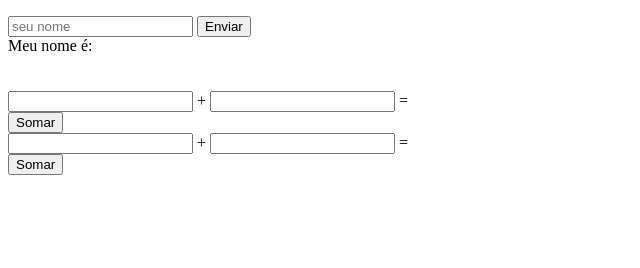
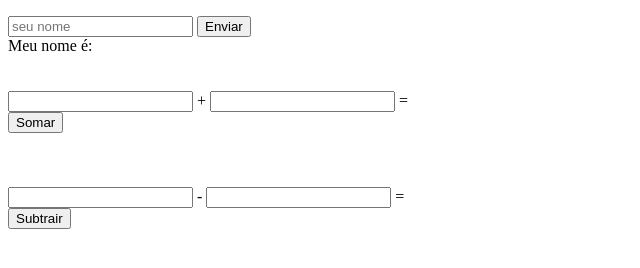
Before and after one commit to GabiDourado/GitHub01, a plain HTML site: page index.html in a window 1280 px wide. Shown: the part 100-368 px from the top of the page, without its empty margins (0-640 px from the left). Drawn offline with Linux system fonts and the light colour scheme.

Commit message:
mudança de nome btn

```diff
--- a/index.html
+++ b/index.html
@@ -27,13 +27,16 @@
             <br>
             <button id="soma">Somar</button>
         </div>
+        <br>
+        <br>
+        <br>
         <div>
             <input type="number" name="" id="numero1">
-            <span>+</span>
+            <span>-</span>
             <input type="number" name="" id="numero2">
             <span id="resultado1">=</span>
             <br>
-            <button id="subtracao">Somar</button>
+            <button id="subtracao">Subtrair</button>
         </div>
         <script src="main.js" type="text/javascript"></script>
     </body>
```
